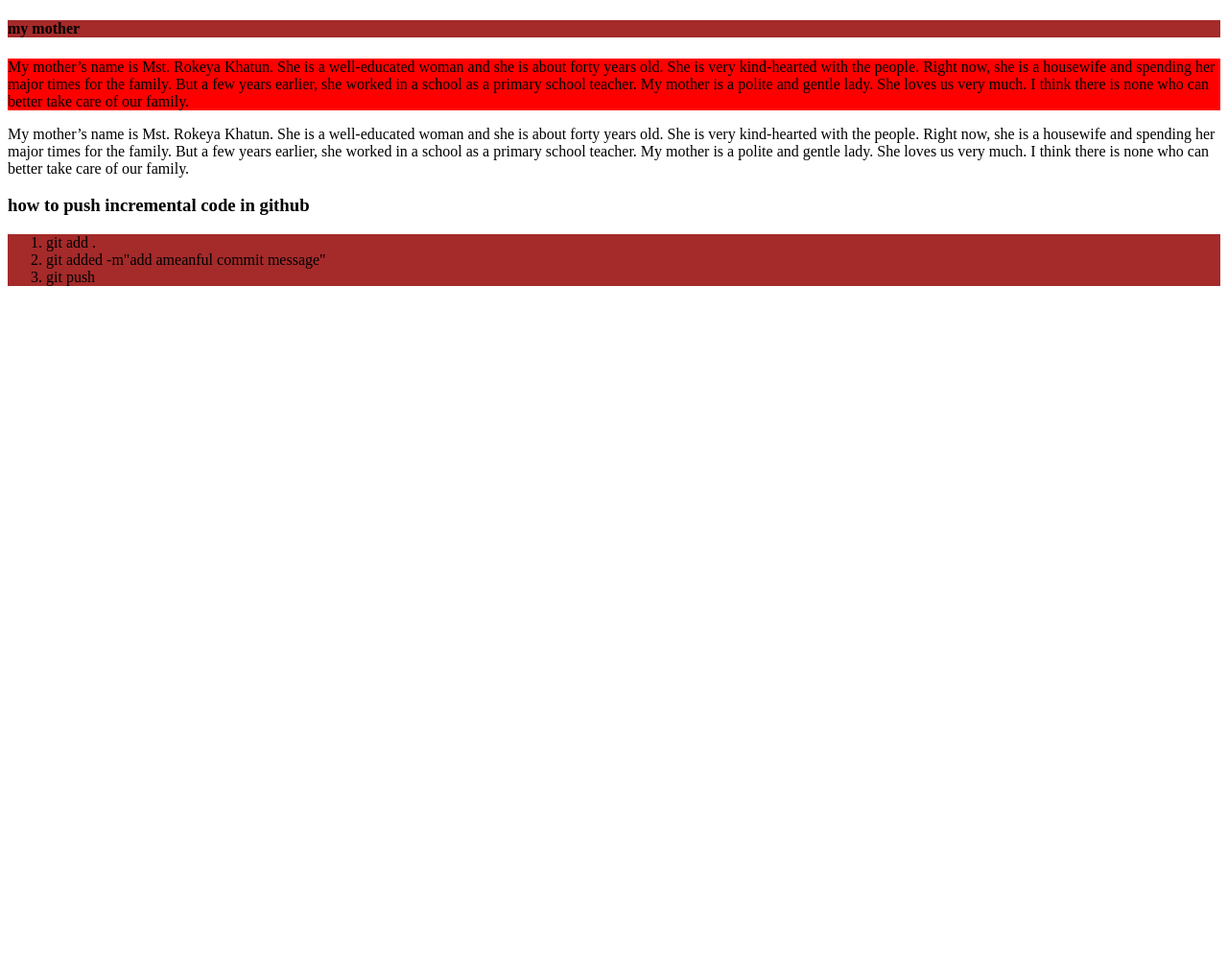
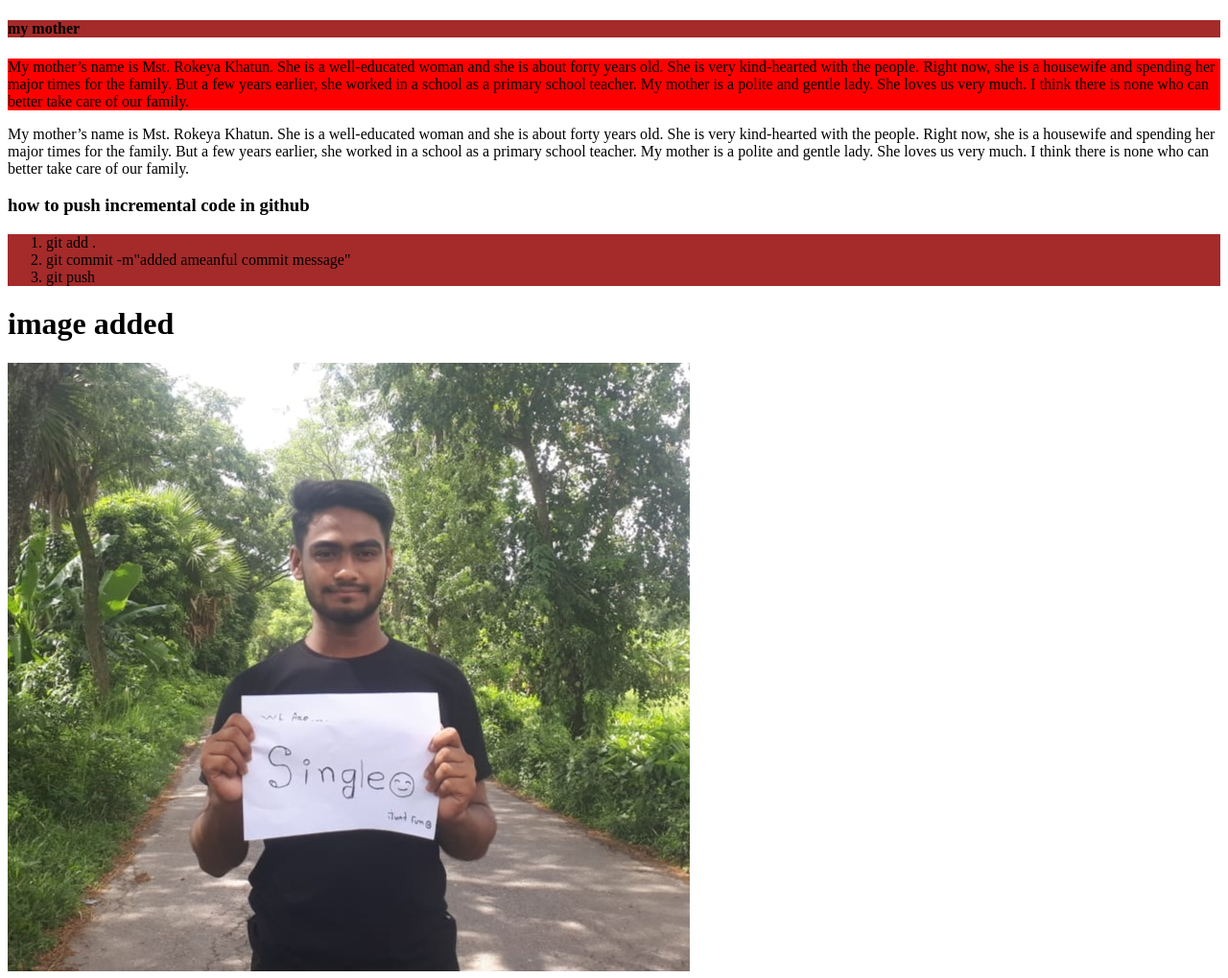
Before and after one commit to safayet3m/my-first2-github-repo, a plain HTML site: page index.html in a window 1280 px wide. Shown: the whole page at 96% size. Before the commit the page ends 800 px from the top, so only its background shows below. Drawn offline with Linux system fonts and the light colour scheme.

Commit message:
added my image

```diff
--- a/index.html
+++ b/index.html
@@ -23,13 +23,15 @@
    <p class="mother">My mother’s name is Mst. Rokeya Khatun. She is a well-educated woman and she is about forty years old.  She is very kind-hearted with the people. Right now, she is a housewife and spending her major times for the family. But a few years earlier, she worked in a school as a primary school teacher. My mother is a polite and gentle lady. She loves us very much. I think there is none who can better take care of our family. </p>
 
 <p>My mother’s name is Mst. Rokeya Khatun. She is a well-educated woman and she is about forty years old.  She is very kind-hearted with the people. Right now, she is a housewife and spending her major times for the family. But a few years earlier, she worked in a school as a primary school teacher. My mother is a polite and gentle lady. She loves us very much. I think there is none who can better take care of our family. </p>
-<h3 under-line>how to push incremental code in github</h3>
+<h3>how to push incremental code in github</h3>
 <div class="block">
 <ol>
     <li>git add .</li>
-    <li>git added -m"add ameanful commit message"</li>
+    <li>git commit -m"added ameanful commit message"</li>
     <li> git push</li>
 </ol>
 </div>
+<h1>image added</h1>
+<div><img src="Saved Pictures/IMG_20220828_150804.jpg" alt="" srcset=""></div>
 </body>
 </html>
```
Also changed, not shown: Saved Pictures/first.html (added, +3 -0 lines), Saved Pictures/IMG_20220828_150804.jpg (added), Saved Pictures/istockphoto-890573264-1024x1024 (1).jpg (added), 1 other file.
